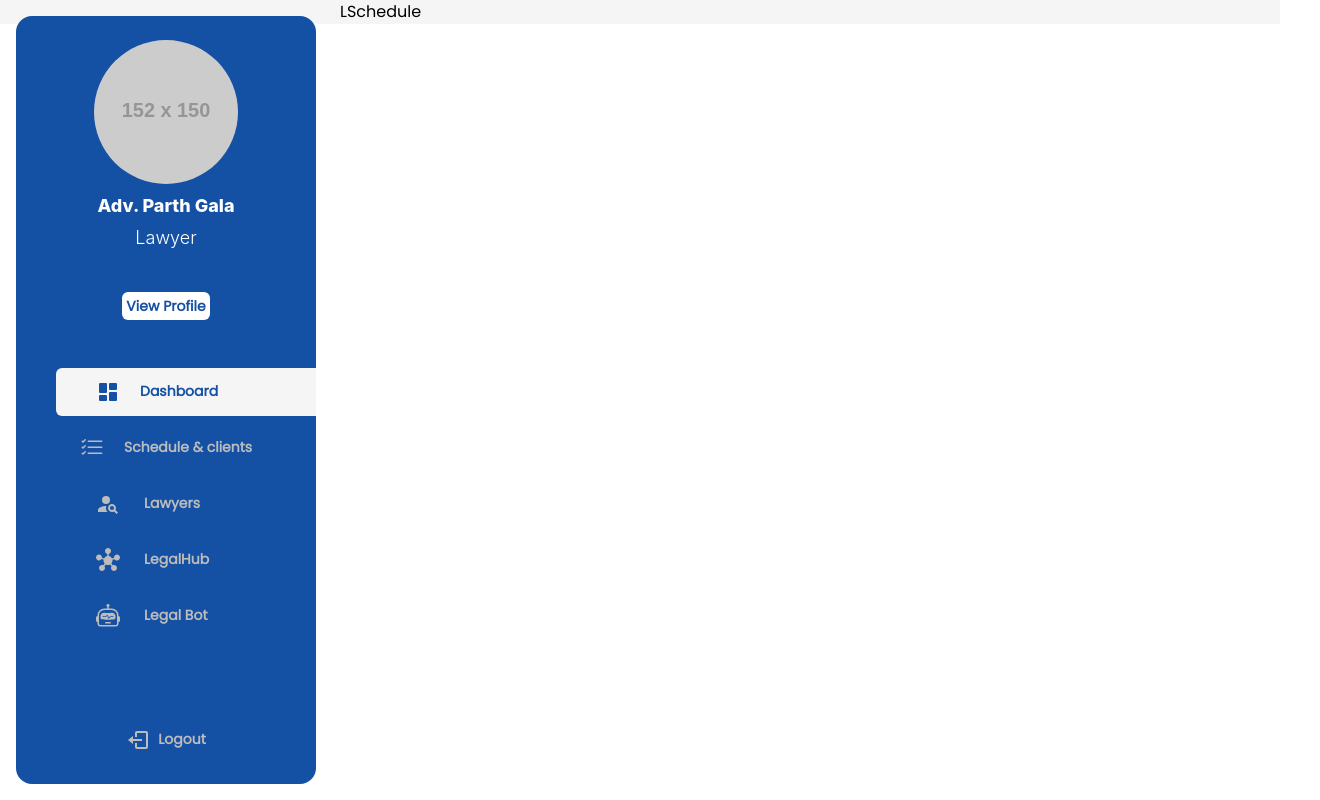
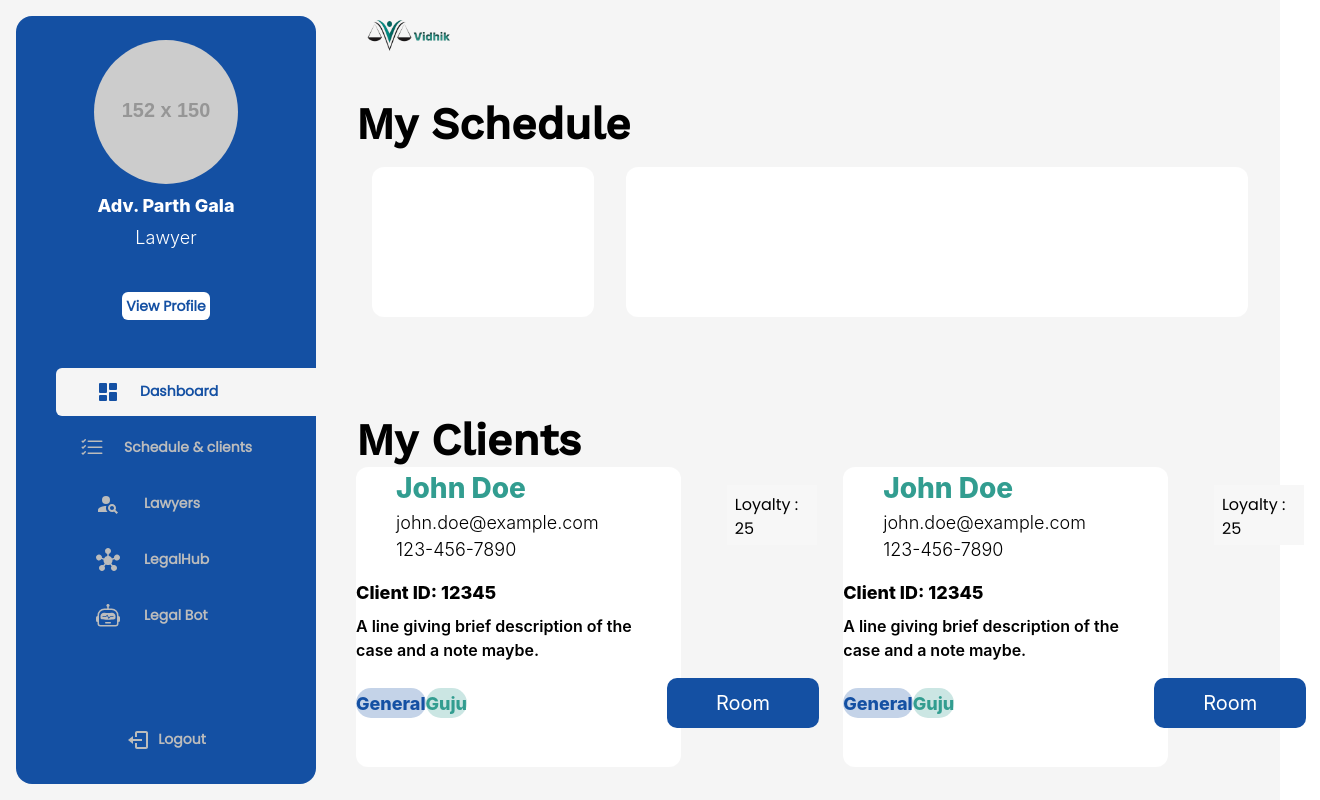
Before and after one commit to Team-Evidently/Vidhik, a React (Vite) app in the folder frontend/: page /LSchedule in a window 1280 px wide. Shown: the whole page, 1320 px wide, since content can reach past the window. Built offline with nearby package versions, Linux system fonts and the light colour scheme; grey boxes are pictures that could not be loaded; the HTML template or start-up script is replaced by a standard one.

Commit message:
feat:added my clients and created lawyer client room

```diff
--- /dev/null
+++ b/frontend/src/pages/lsp/LCRoom/LCRoom.jsx
@@ -0,0 +1,35 @@
+import React from 'react'
+import logo from "../../../assets/logo.png";
+
+const LCRoom = () => {
+  return (
+    <div className="bg-[#F5F5F5] min-h-screen flex">
+    {/* <Sidenav /> */}
+    <div className=" p-4 w-full">
+      <div className="text-[#f5f5f5] text-3xl font-4 mb-4">
+        <img src={logo} alt="" className="w-[100px] h-auto" />
+      </div>
+
+      <div className="flex flex-row justify-between">
+        <div className="h-[150px] w-[48%] bg-white rounded-xl m-4"></div>
+        <div className="h-[150px] w-[48%] bg-white rounded-xl m-4"></div>
+        <div className="h-[150px] w-[48%] bg-white rounded-xl m-4"></div>
+        <div className="h-[150px] w-[48%] bg-white rounded-xl m-4"></div>
+      </div>
+
+      <div className="flex flex-wrap justify-between">
+      ongoing
+        <div className="h-[450px] w-[48%] bg-white rounded-xl mb-4">
+
+        </div>
+        <div className="h-[450px] w-[48%] bg-white rounded-xl mb-4"></div>
+        heelooo
+        <div className="h-[450px] w-[48%] bg-white rounded-xl mb-4"></div>
+        <div className="h-[450px] w-[48%] bg-white rounded-xl mb-4"></div>
+      </div>
+    </div>
+  </div>
+  )
+}
+
+export default LCRoom
--- a/frontend/src/pages/lsp/LSchedule/LSchedule.jsx
+++ b/frontend/src/pages/lsp/LSchedule/LSchedule.jsx
@@ -1,9 +1,113 @@
-import React from 'react'
+import React from "react";
+import logo from "../../../assets/logo.png";
+import { Link } from "react-router-dom";
 
 const LSchedule = () => {
   return (
-    <div>LSchedule</div>
-  )
-}
+    <div className="bg-[#F5F5F5] min-h-screen flex">
+      {/* <Sidenav /> */}
+      <div className=" p-4 w-full">
+        <div className="text-[#f5f5f5] text-3xl font-4 mb-4">
+          <img src={logo} alt="" className="w-[100px] h-auto" />
+        </div>
+        <p className="mt-11 heading">My Schedule</p>
+        <div className="flex flex-row justify-between ">
+          <div className="h-[150px] w-[25%] bg-white rounded-xl m-4"></div>
+          <div className="h-[150px] w-[70%] bg-white rounded-xl m-4"></div>
+        </div>
 
-export default LSchedule
+        <p className="mt-20 heading">My Clients</p>
+        <div className="flex flex-row justify-between  mr-24">
+          <div className="h-[300px] w-[40%] bg-white rounded-xl">
+            <div className="flex items-center justify-between">
+
+              <div className="ml-8 w-20 h-20 rounded-full bg-gray-500 flex items-center justify-center">
+                <img
+                  src="avatar.png"
+                  alt="Avatar"
+                  className="w-10 h-10 rounded-full"
+                />
+              </div>
+
+              <div className="mr-32 ml-2">
+                <p style={{ color:"#329D90",fontFamily: 'Inter',fontSize:'28px',fontWeight:'800'}}className="">John Doe</p>
+                <p style ={{color:"rgba(0, 0, 0, 0.50);",fontFamily: 'Inter',fontSize:'18px',fontWeight:'300'}}className="">john.doe@example.com</p>
+                <p style ={{color:"rgba(0, 0, 0, 0.50);",fontFamily: 'Inter',fontSize:'18px',fontWeight:'300'}}className="">123-456-7890</p>
+              </div>
+              <div className=" flex items-center justify-end">
+              <div style={{background: '#F7F7F7',width:'90px',height:'60px'}}className="mr-4  p-2">
+                Loyalty : 25
+              </div>
+            </div>
+            </div>
+
+            <p style={{color: '#000',fontFamily: 'Inter',fontSize:'18px',fontWeight:'800'}}className="mt-4">Client ID: 12345</p>
+
+            <p style={{color: '#000',fontFamily: 'Inter',fontSize:'16px',fontWeight:'600',width:'300px'}}className="mt-2">A line giving brief description of the case and a note maybe.</p>
+
+
+            <div className="mt-4 flex justify-between">
+              <button style={{marginTop:'10px',fontFamily: 'Inter',fontSize:'18px',fontWeight:'800',color: '#1450A3', width:'122px',height:'30px',borderRadius:'15px',background:'rgba(20, 80, 163, 0.25)',textAlign:'center',alignItems:'center',justifyContent:'center'}}className="  ">
+                General
+              </button>
+              <button style={{marginTop:'10px',marginRight:'200px',fontFamily: 'Inter',fontSize:'18px',fontWeight:'800',color: '#329D90', width:'122px',height:'30px',borderRadius:'15px',background:'rgba(50, 157, 144, 0.25)',textAlign:'center',alignItems:'center',justifyContent:'center'}}className=" ">
+                Guju
+              </button>
+              <Link to ="/LCRoom">
+              <button style={{fontFamily: 'Inter',fontSize:'20px',fontWeight:'400',color: '#FFF', width:'152px',height:'50px',borderRadius:'10px',background:'#1450A3',textAlign:'center',alignItems:'center',justifyContent:'center'}}className="  ">
+                Room
+              </button>
+              </Link>
+            </div>
+
+          </div>
+          <div className="h-[300px] w-[40%] bg-white rounded-xl">
+            <div className="flex items-center justify-between">
+
+              <div className="ml-8 w-20 h-20 rounded-full bg-gray-500 flex items-center justify-center">
+                <img
+                  src="avatar.png"
+                  alt="Avatar"
+                  className="w-10 h-10 rounded-full"
+                />
+              </div>
+
+              <div className="mr-32 ml-2">
+                <p style={{ color:"#329D90",fontFamily: 'Inter',fontSize:'28px',fontWeight:'800'}}className="">John Doe</p>
+                <p style ={{color:"rgba(0, 0, 0, 0.50);",fontFamily: 'Inter',fontSize:'18px',fontWeight:'300'}}className="">john.doe@example.com</p>
+                <p style ={{color:"rgba(0, 0, 0, 0.50);",fontFamily: 'Inter',fontSize:'18px',fontWeight:'300'}}className="">123-456-7890</p>
+              </div>
+              <div className=" flex items-center justify-end">
+              <div style={{background: '#F7F7F7',width:'90px',height:'60px'}}className="mr-4  p-2">
+                Loyalty : 25
+              </div>
+            </div>
+            </div>
+
+            <p style={{color: '#000',fontFamily: 'Inter',fontSize:'18px',fontWeight:'800'}}className="mt-4">Client ID: 12345</p>
+
+            <p style={{color: '#000',fontFamily: 'Inter',fontSize:'16px',fontWeight:'600',width:'300px'}}className="mt-2">A line giving brief description of the case and a note maybe.</p>
+
+
+            <div className="mt-4 flex justify-between">
+              <button style={{marginTop:'10px',fontFamily: 'Inter',fontSize:'18px',fontWeight:'800',color: '#1450A3', width:'122px',height:'30px',borderRadius:'15px',background:'rgba(20, 80, 163, 0.25)',textAlign:'center',alignItems:'center',justifyContent:'center'}}className="  ">
+                General
+              </button>
+              <button style={{marginTop:'10px',marginRight:'200px',fontFamily: 'Inter',fontSize:'18px',fontWeight:'800',color: '#329D90', width:'122px',height:'30px',borderRadius:'15px',background:'rgba(50, 157, 144, 0.25)',textAlign:'center',alignItems:'center',justifyContent:'center'}}className=" ">
+                Guju
+              </button>
+              <Link to ="/LCRoom">
+              <button style={{fontFamily: 'Inter',fontSize:'20px',fontWeight:'400',color: '#FFF', width:'152px',height:'50px',borderRadius:'10px',background:'#1450A3',textAlign:'center',alignItems:'center',justifyContent:'center'}}className="  ">
+                Room
+              </button>
+              </Link>
+            </div>
+
+          </div>
+        </div>
+      </div>
+    </div>
+  );
+};
+
+export default LSchedule;
--- a/frontend/src/pages/pagesData.jsx
+++ b/frontend/src/pages/pagesData.jsx
@@ -12,6 +12,7 @@ import LSchedule from "./lsp/LSchedule/LSchedule";
 import FindLSP from "./lsp/FindLSP/FindLSP";
 import LegalHub from "./lsp/LegalHub/LegalHub";
 import LegalBot from "./lsp/LegalBot/LegalBot";
+import LCRoom from "./lsp/LCRoom/LCRoom";
 const pagesData = [
     {
         path:"/",
@@ -67,7 +68,13 @@ const pagesData = [
         path:"/LegalBot",
         element: <LegalBot  />,
         title: "LSP_Signup"
-    }
+    },
+    {
+        path:"/LCRoom",
+        element: <LCRoom />,
+        title: "LSP_Signup"
+    },
+
 ];
 
 export default pagesData;
```
